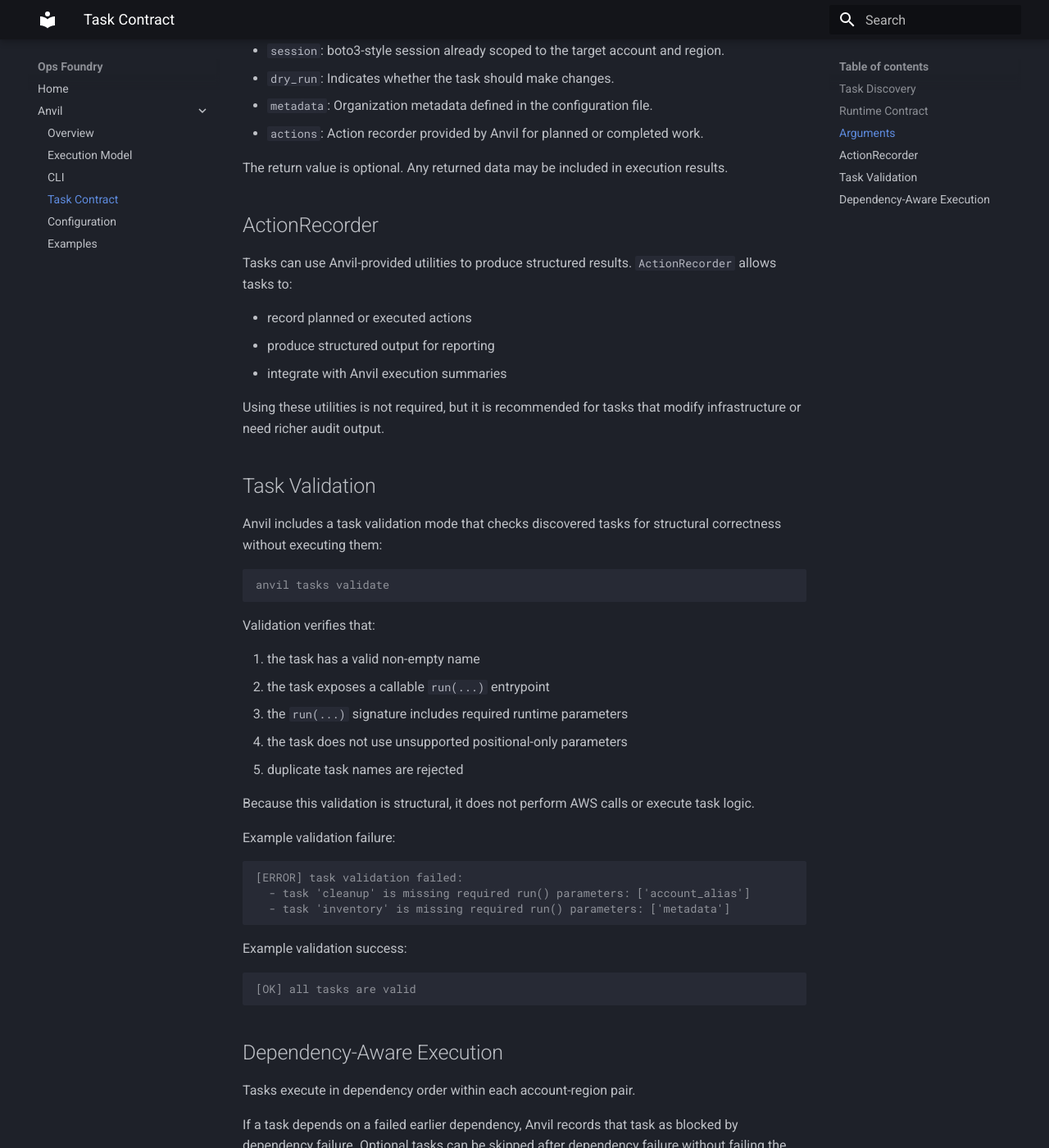
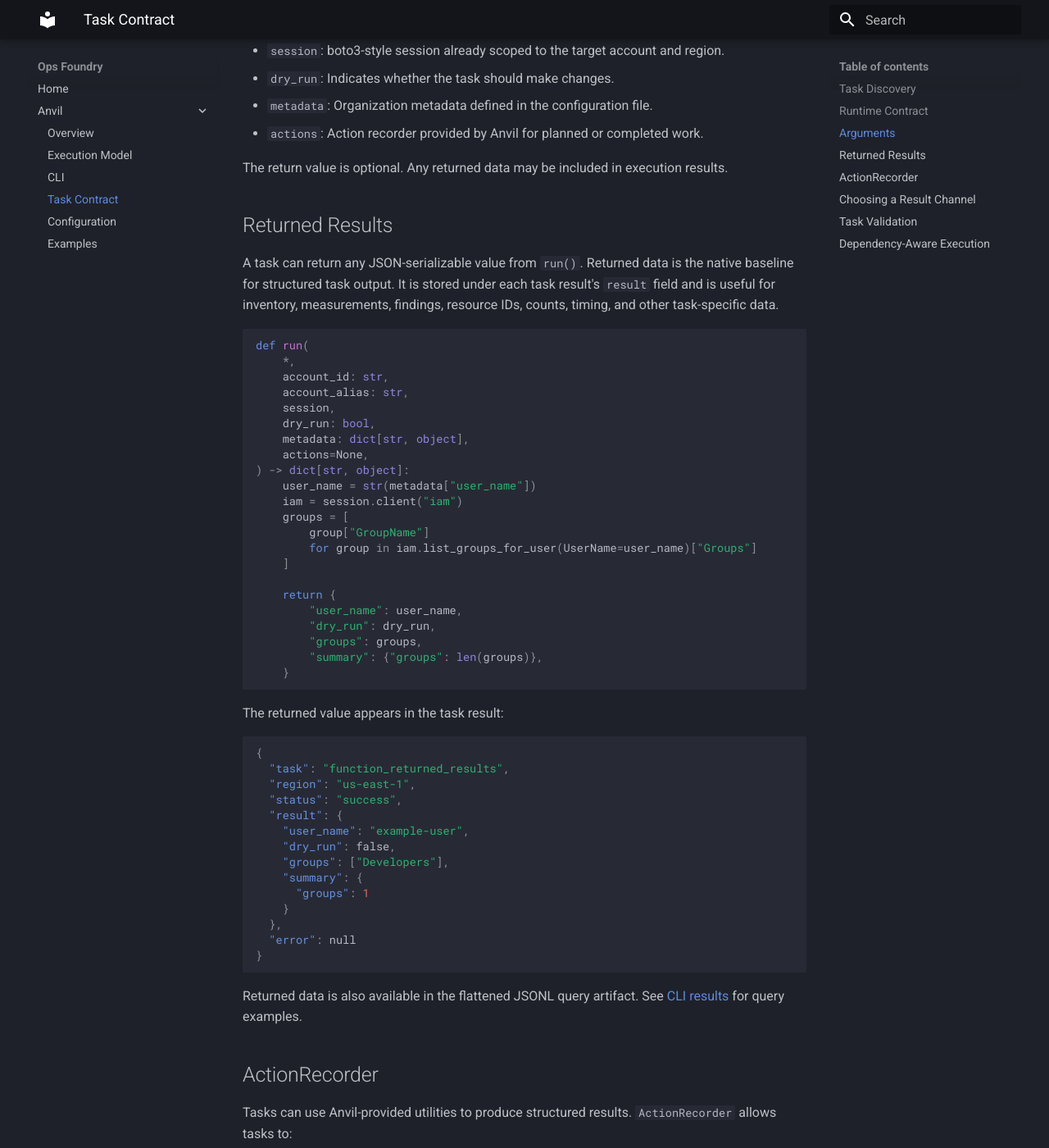
Before and after one commit to JSChronicles/opsfoundry, an MkDocs documentation site: the page built from docs/anvil/task-contract.md, in a window 1280 px wide and 1400 px high, scrolled down 1199 px. Shown: the whole window at 82% size. Built offline with MkDocs 1.6.1 and Material for MkDocs 9.7.7, drawn with Linux system fonts in a browser that asks for light colours; some of the changed text lies outside the part shown.

Commit message:
doc changes

````diff
--- a/docs/anvil/task-contract.md
+++ b/docs/anvil/task-contract.md
@@ -59,6 +59,60 @@ def run(
 The return value is optional. Any returned data may be included in execution
 results.
 
+## Returned Results
+
+A task can return any JSON-serializable value from `run()`. Returned data is the
+native baseline for structured task output. It is stored under each task
+result's `result` field and is useful for inventory, measurements, findings,
+resource IDs, counts, timing, and other task-specific data.
+
+```python
+def run(
+    *,
+    account_id: str,
+    account_alias: str,
+    session,
+    dry_run: bool,
+    metadata: dict[str, object],
+    actions=None,
+) -> dict[str, object]:
+    user_name = str(metadata["user_name"])
+    iam = session.client("iam")
+    groups = [
+        group["GroupName"]
+        for group in iam.list_groups_for_user(UserName=user_name)["Groups"]
+    ]
+
+    return {
+        "user_name": user_name,
+        "dry_run": dry_run,
+        "groups": groups,
+        "summary": {"groups": len(groups)},
+    }
+```
+
+The returned value appears in the task result:
+
+```json
+{
+  "task": "function_returned_results",
+  "region": "us-east-1",
+  "status": "success",
+  "result": {
+    "user_name": "example-user",
+    "dry_run": false,
+    "groups": ["Developers"],
+    "summary": {
+      "groups": 1
+    }
+  },
+  "error": null
+}
+```
+
+Returned data is also available in the flattened JSONL query artifact. See
+[CLI results](cli.md#results) for query examples.
+
 ## ActionRecorder
 
 Tasks can use Anvil-provided utilities to produce structured results.
@@ -70,6 +124,48 @@ Tasks can use Anvil-provided utilities to produce structured results.
 
 Using these utilities is not required, but it is recommended for tasks that
 modify infrastructure or need richer audit output.
+
+Record concise audit-level actions from a task:
+
+```python
+from anvil.actions import ActionRecorder
+
+def run(
+    *,
+    account_id: str,
+    account_alias: str,
+    session,
+    dry_run: bool,
+    metadata: dict[str, object],
+    actions: ActionRecorder,
+) -> None:
+    if dry_run:
+        actions.record("(dry-run) Would validate account configuration")
+    else:
+        actions.record("Validated account configuration")
+```
+
+## Choosing a Result Channel
+
+Use returned results when the task needs to report structured data:
+
+- inventory lists
+- counts and measurements
+- validation findings
+- resource IDs and metadata
+- timing or diagnostic values
+
+Use `ActionRecorder` when the task needs a concise audit trail:
+
+- created, updated, or deleted resources
+- skipped resources and decisions
+- dry-run planned actions
+- governance or cleanup outcomes
+
+Production tasks may use both channels when that is useful.
+
+See the [Anvil Results examples](https://github.com/JSChronicles/anvil/tree/main/examples/Results)
+for complete returned-result and `ActionRecorder` examples.
 
 ## Task Validation
 
````
Also changed, not shown: docs/anvil/examples.md (+10 -82 lines), docs/anvil/index.md (+2 -2 lines).
